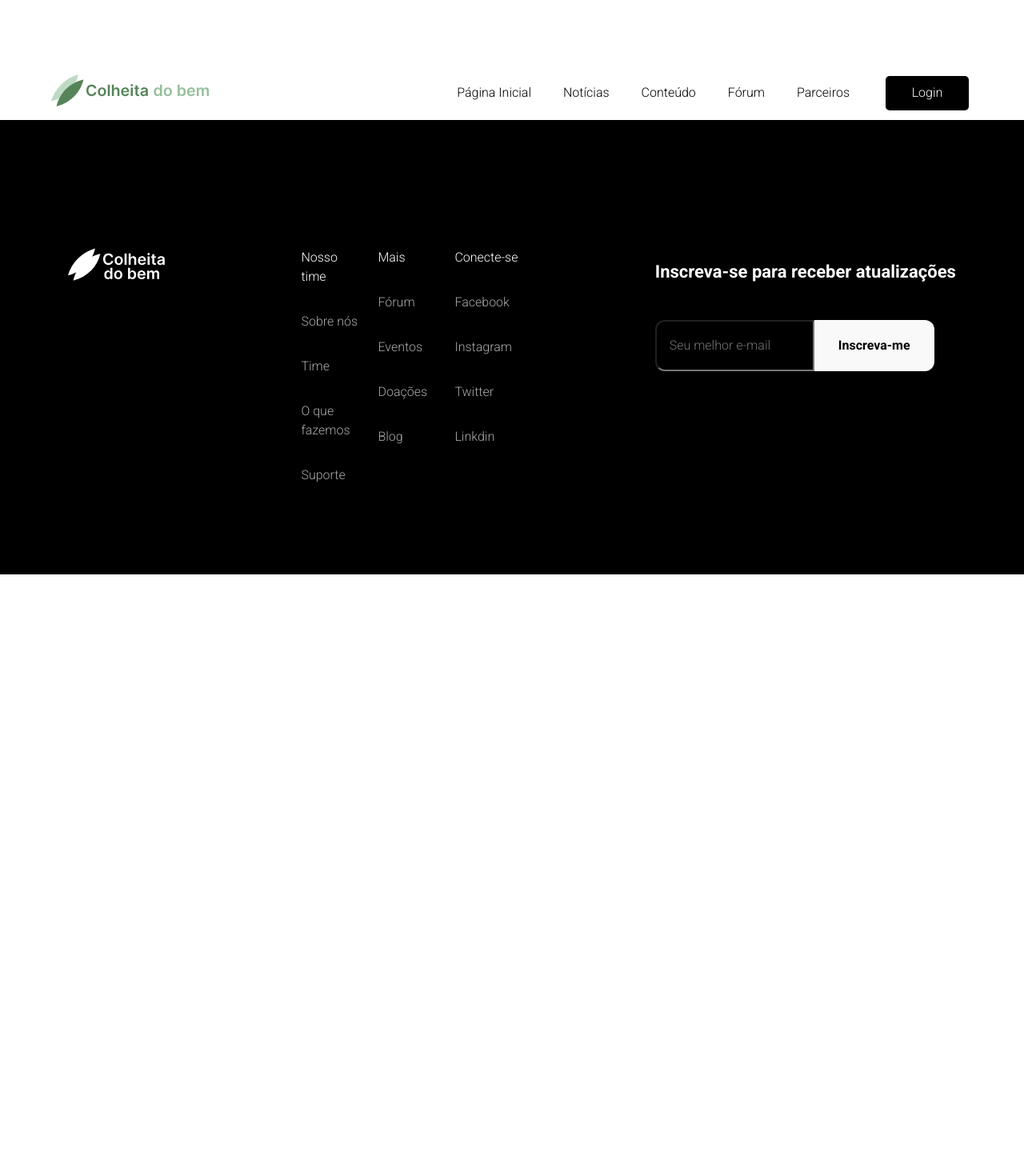
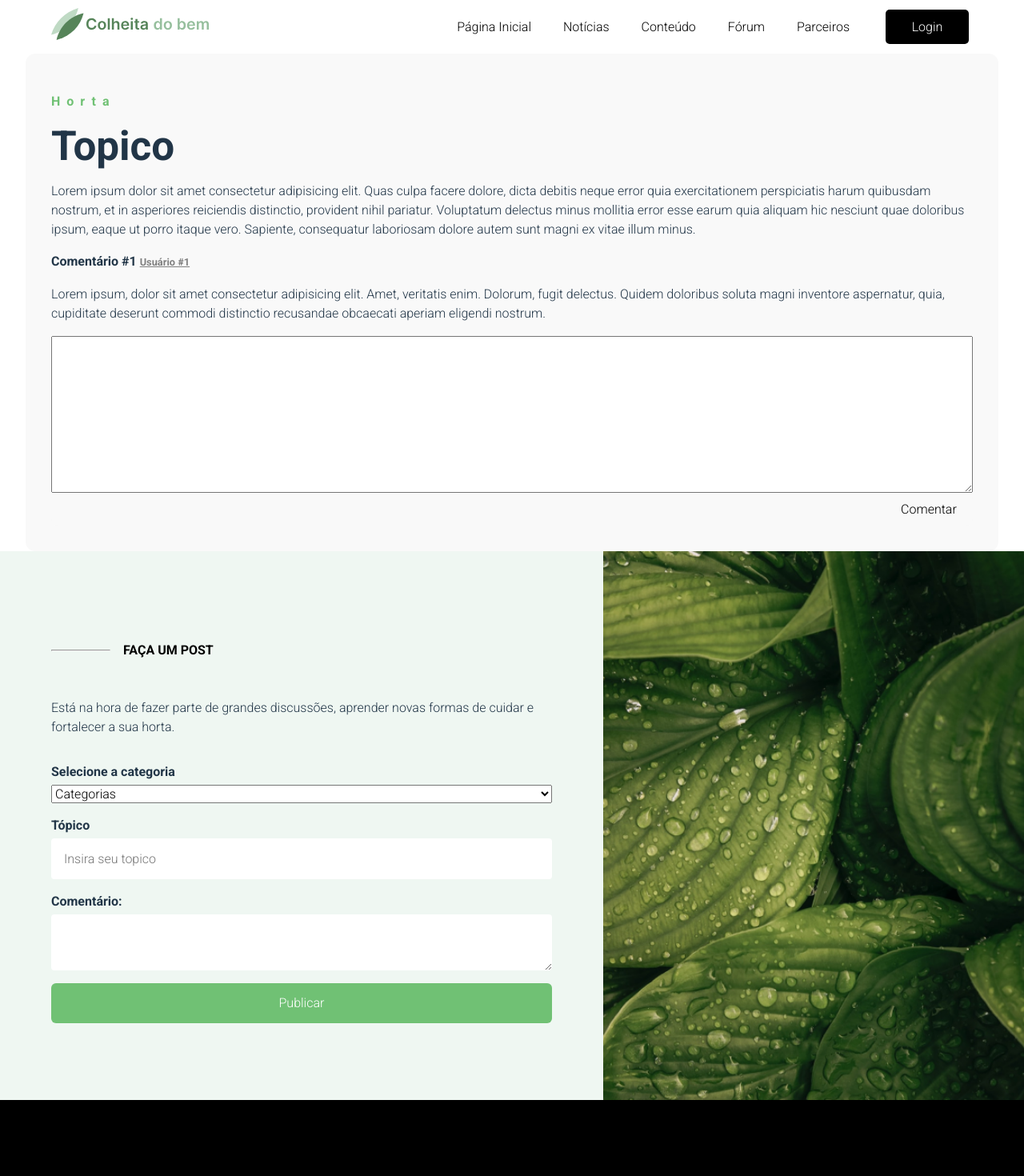
Before and after one commit to llmdev/esg-plataform-frontend, a Vue app: page /forumitem in a window 1280 px wide. Shown: the top 1470 px of the page at 80% size. Before the commit the page ends 800 px from the top, so only its background shows below. Built offline with nearby package versions, Linux system fonts and the light colour scheme.

Commit message:
telas finais front

```diff
--- a/src/components/Forum.vue
+++ b/src/components/Forum.vue
@@ -43,6 +43,7 @@
     </div>
     <div class="meu__eventos__wrapper topic">
         <div class="meu_eventos__cards topic">
+            <router-link to="/ForumItem">
                 <div class="meu_evento__cards__item topic">
                     <div class="textos">
                         <div class="meu_card__data">
@@ -56,6 +57,7 @@
                         <img src="../assets/arrow-button.svg" alt="">
                     </div>
                 </div>
+                </router-link>
             <div class="meu_evento__cards__item topic">
                 <div class="textos">
                     <div class="meu_card__data">
--- /dev/null
+++ b/src/components/ForumItem.vue
@@ -0,0 +1,178 @@
+<script setup>
+  import { ref } from 'vue'
+  import axios from 'axios'
+  import PostItem from './PostItem.vue'
+
+
+</script>
+<template>
+
+  <PostItem />
+  <section class="comment__wrapper">
+    <div class="comment">
+        <div class="comment__textos">
+            <a href=".#">
+                <div class="respiro__comment">
+                    <hr width="72px">
+                </div>
+                <h3>Faça um post</h3>
+            </a>
+            <p>Está na hora de fazer parte de grandes discussões, aprender novas formas de cuidar e fortalecer a sua horta.</p>
+            <div class="comment__email__wrapper">
+                <label for="email" class="comment__email__label">Selecione a categoria</label>
+                <select name="categorias" id="">
+                    <option value="">Categorias</option>
+                    <option value="">Novo</option>
+                    <option value="">Hortas</option>
+                    <option value="">Suculentas</option>
+                    <option value="">Temperos</option>
+                    <option value="">Adubos</option>
+                    <option value="">Vasos</option>
+                </select>
+            </div>
+            <div class="comment__topico__wrapper">
+                <label for="topico" class="comment__topico__label">Tópico</label>
+                <input id="topico" type="text" class="comment__topico__input" placeholder="Insira seu topico">
+            </div>
+            <div class="comment__text__wrapper">
+                <div class="comment__text">
+                    <label class="comment__topico__label" for="">Comentário:</label>
+                    <textarea class="comment__topico__input" placeholder="Insira seu comentário">
+
+                    </textarea>
+                </div>
+            </div>
+            <button class="publicar">Publicar</button>
+
+        </div>
+    </div>
+    <div class="post__imagem">
+        </div>
+
+
+</section>
+</template>
+<style>
+* {
+  font-size: 16px;
+}
+.respiro__comment{
+  display: flex;
+  align-items: center;
+}
+
+.comment__wrapper {
+  display: flex;
+}
+
+.comment {
+  padding: 6em 4em;
+  display: flex;
+  flex-direction: column;
+  gap: 40px;
+  justify-content: center;
+  background-color: #EFF7F2;
+}
+
+.comment__textos{
+  gap: 16px;
+}
+.comment__textos p {
+  text-align: start;
+}
+
+.comment__textos a {
+  display: flex;
+  text-decoration: none;
+  color: #000;
+  gap: 16px;
+
+}
+.comment__textos a h3 {
+  display: flex;
+  text-decoration: none;
+  color: #000;
+  text-transform: uppercase;
+  font-size: 16px;
+  font-weight: 700;
+}
+.comment__text{
+    display: flex;
+    flex-direction: column;
+}
+.comment__imagem {
+  width: 50%;
+  background-image: url('../assets/fotos-comment.png');
+  background-size: cover;
+  background-repeat: no-repeat;
+  background-position: center;
+}
+.post__imagem{
+        width: 50%;
+        background-image: url('../assets/fotos_aplicativo.png');
+        background-size: cover;
+        background-repeat: no-repeat;
+        background-position: center;
+}
+/* FLEX COLUMN */
+.comment__email__wrapper, .comment__topico__wrapper, .comment__textos{
+  display: flex;
+  flex-direction: column;
+}
+.comment__email__label, .comment__topico__label{
+  font-weight: 700;
+  margin-bottom: 4px;
+}
+.comment__email__input, .comment__topico__input{
+  padding: 1em;
+  border: none;
+  border-radius: 4px;
+}
+
+.comment__textos button{
+  display: flex;
+  width: 100%;
+  justify-content: center;
+  height: 50px;
+  align-items: center;
+}
+.publicar{
+  border: none;
+  border-radius: 6px;
+  background-color: #70C174;
+  color: #FFF;
+
+}
+.esqueci{
+
+  background: none;
+  border: none;
+  cursor: pointer;
+  color: #70C174;
+}
+.cadastrar p {
+  text-align: center;
+}
+.cadastrar p a{
+  color: #70C174;
+}
+@media (max-width: 576px) {
+  .comment__imagem{
+    display: none;
+  }
+  .comment{
+    background-image:  linear-gradient(rgba(0, 0, 0, 0.5),
+    rgba(0, 0, 0, 0.5)), url('../assets/fotos-comment.png');
+    background-repeat: no-repeat;
+    background-size: cover;
+    color: #FFF;
+    width: 100%;
+  }
+  .comment__textos a h3, .respiro__comment hr{
+    color: #FFF;
+  }
+  .esqueci{
+    text-shadow: #fff 1px 0 4px;
+  }
+}
+</style>
--- /dev/null
+++ b/src/components/PostItem.vue
@@ -0,0 +1,55 @@
+<script>
+</script>
+
+<template>
+    <div class="post-item__wrapper">
+        <div class="post-item">
+            <h3>Horta</h3>
+            <h1>Topico</h1>
+            <p>Lorem ipsum dolor sit amet consectetur adipisicing elit. Quas culpa facere dolore, dicta debitis neque error quia exercitationem perspiciatis harum quibusdam nostrum, et in asperiores reiciendis distinctio, provident nihil pariatur.
+            Voluptatum delectus minus mollitia error esse earum quia aliquam hic nesciunt quae doloribus ipsum, eaque ut porro itaque vero. Sapiente, consequatur laboriosam dolore autem sunt magni ex vitae illum minus.
+            </p>
+        </div>
+        <div class="see-comment">
+            <h2>Comentário #1 <span class="nickname">Usuário #1</span></h2>
+            <p>Lorem ipsum, dolor sit amet consectetur adipisicing elit. Amet, veritatis enim. Dolorum, fugit delectus. Quidem doloribus soluta magni inventore aspernatur, quia, cupiditate deserunt commodi distinctio recusandae obcaecati aperiam eligendi nostrum.</p>
+        </div>
+        <div class="make-comment">
+            <textarea name="" id="" cols="30" rows="10">
+
+            </textarea>
+            <button>
+                Comentar
+            </button>
+        </div>
+    </div>
+</template>
+
+<style>
+.post-item__wrapper{
+    margin: 0 auto;
+    background-color: #f9f9f9;
+    padding: 2em;
+    width: 90%;
+    border-radius: 12px;
+}
+.post-item h1{
+    margin: 0;
+}
+.make-comment{
+    display: flex;
+    flex-direction: column;
+}
+.make-comment button{
+    text-align: end;
+}
+.nickname{
+    color: grey;
+    text-decoration: underline;
+    font-size: 0.8em;
+}
+.post-item h3 {
+    color: #70C174;
+    letter-spacing: 0.5em;
+}
+</style>
--- a/src/router/index.js
+++ b/src/router/index.js
@@ -6,6 +6,8 @@ import Cadastro from '../components/Cadastro.vue'
 import Logged from '../components/Logged.vue'
 import Posts from '../components/Posts.vue'
 import HotNews from '../components/HotNews.vue'
+import ForumItem from '../components/ForumItem.vue'
+import PostItem from '../components/PostItem.vue'
 
 
 
@@ -45,6 +47,16 @@ const routes = [
         name: 'hotnews',
         component: HotNews,
     },
+    {
+        path: '/forumitem',
+        name: 'forumitem',
+        component: ForumItem,
+    },
+    {
+        path: '/postitem',
+        name: 'postitem',
+        component: PostItem,
+    },
 ]
 const router = createRouter({
     history: createWebHistory(),
```
Lines whose indentation alone changed are shown as unchanged.
